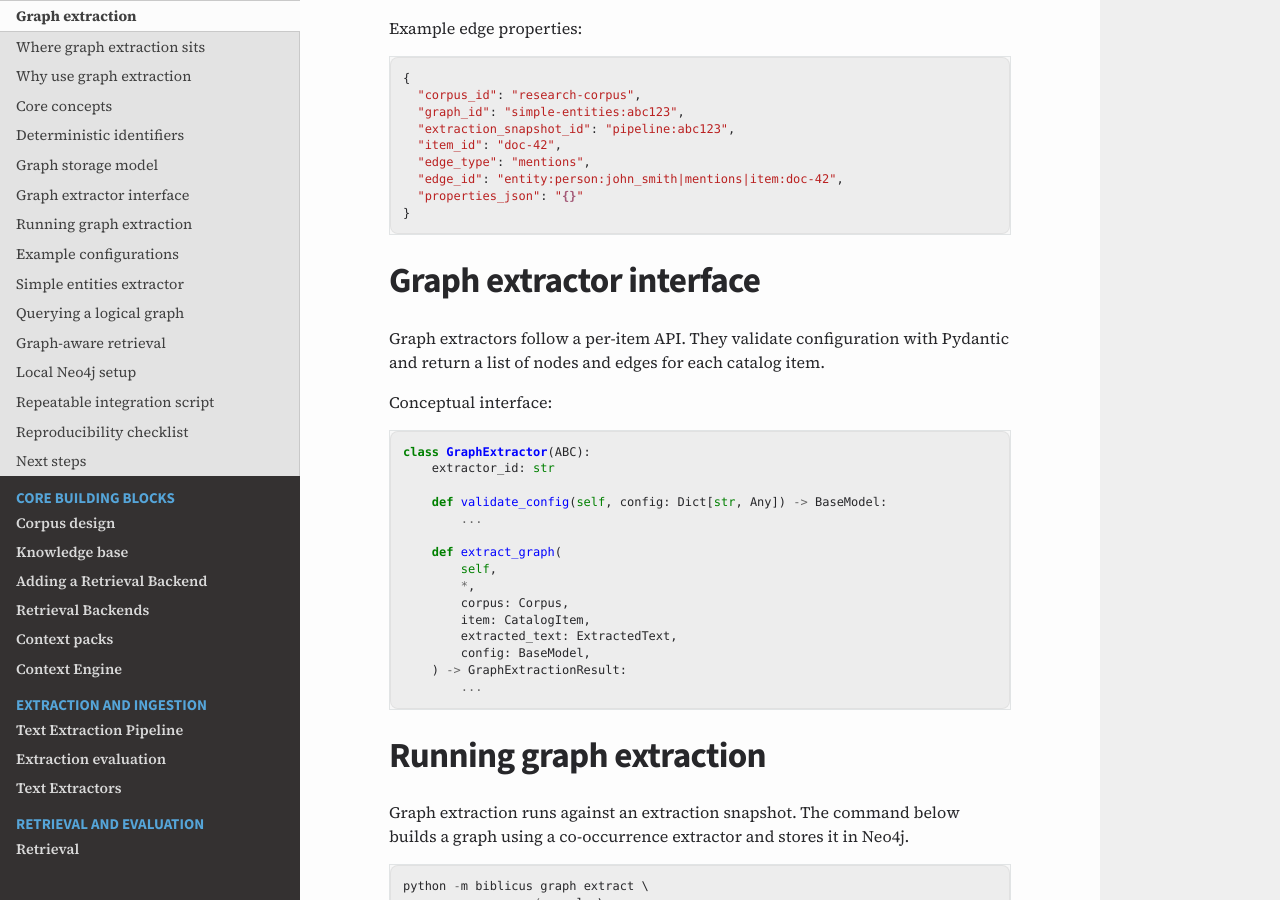
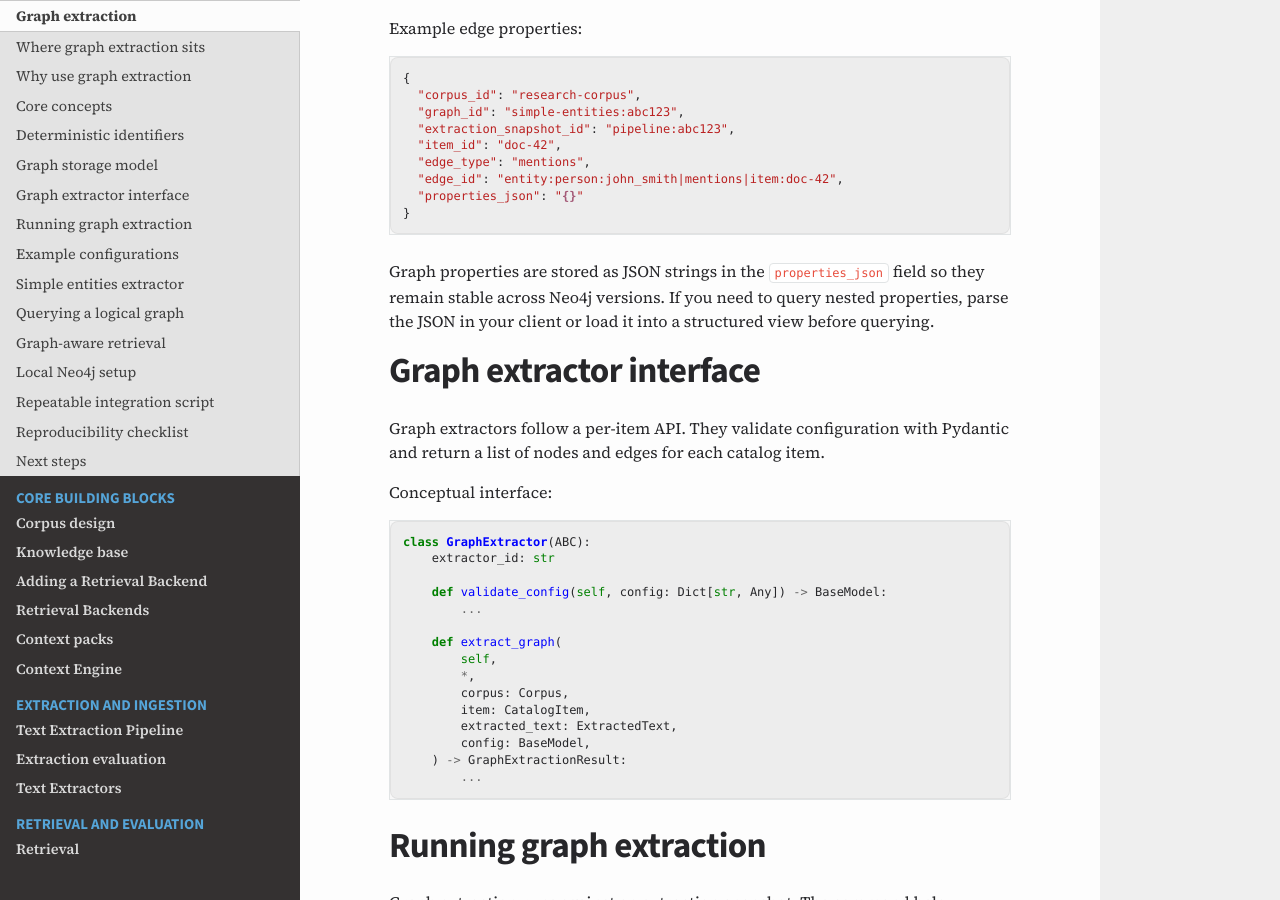
Before and after one commit to AnthusAI/Biblicus, a Sphinx documentation site: the page built from docs/graph-extraction.md, in a window 1280 px wide and 900 px high, scrolled down 1775 px. Built offline with Sphinx 7.4.7, drawn with Linux system fonts in a browser that asks for light colours; pages that are not in the unit, such as notebooks, are missing from menus.

Commit message:
docs: clarify graph properties and neo4j install

````diff
--- a/docs/graph-extraction.md
+++ b/docs/graph-extraction.md
@@ -82,6 +82,9 @@ Example edge properties:
   "properties_json": "{}"
 }
 ```
+
+Graph properties are stored as JSON strings in the `properties_json` field so they remain stable across Neo4j versions.
+If you need to query nested properties, parse the JSON in your client or load it into a structured view before querying.
 
 ## Graph extractor interface
 
````
Also changed, not shown: docs/user-configuration.md (+6 -0 lines).
